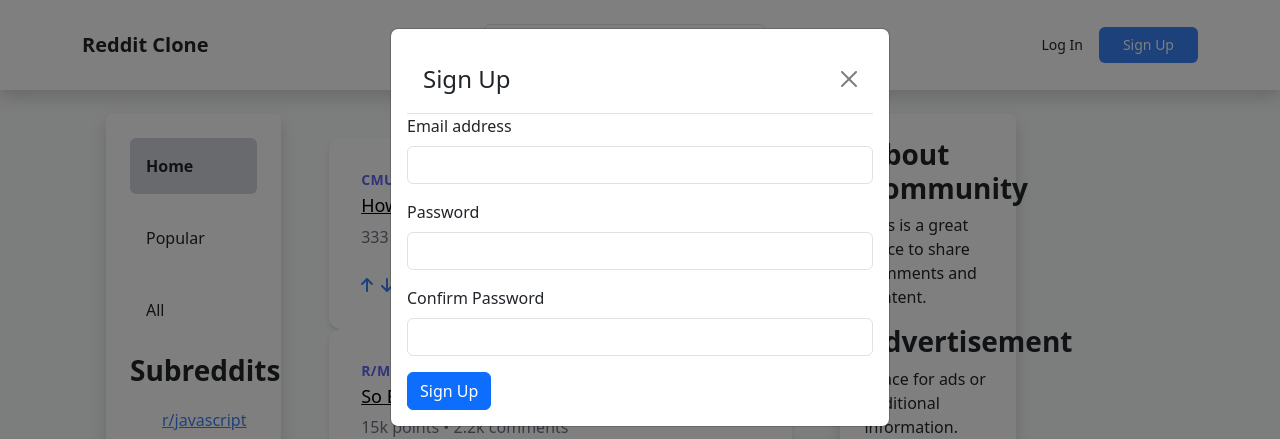
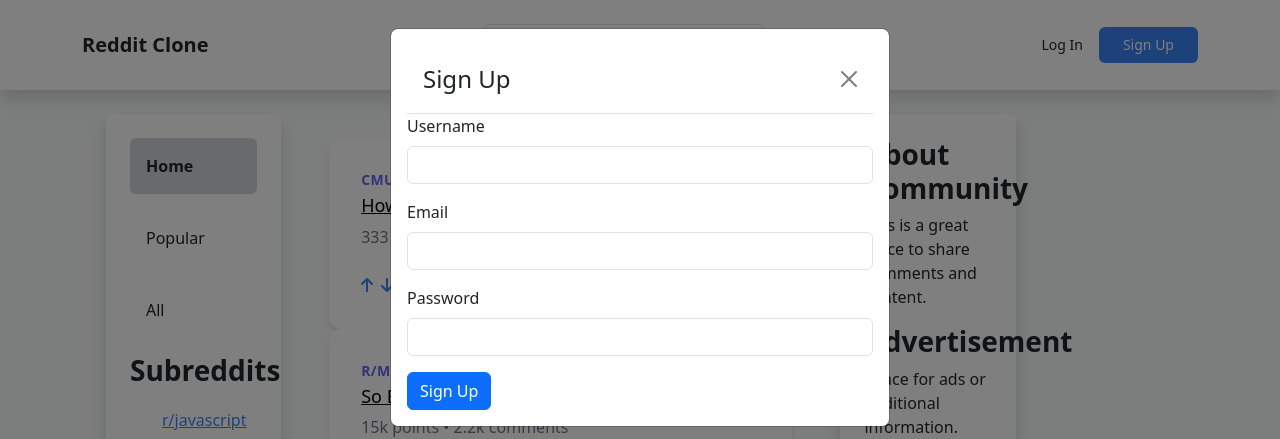
Before and after one commit to YuxiangFanJake/RedditClone_frontend, a React (Create React App) app in the folder reddit-clone-ui/: page / in a window 1280 px wide. Both pictures are taken after a click on the button "Sign Up". Shown: the top 439 px of the page. Built offline with nearby package versions, Linux system fonts and the light colour scheme.

Commit message:
integrate signup with the backend

```diff
--- a/reddit-clone-ui/src/SignUpForm.js
+++ b/reddit-clone-ui/src/SignUpForm.js
@@ -1,42 +1,78 @@
 import React, { useState } from 'react';
 import { Modal, Button, Form } from 'react-bootstrap';
 
-const SignUpForm = (props) => {
-  const [formData, setFormData] = useState({
+const SignUpForm = ({ onHide }) => {
+  const [signupData, setSignupData] = useState({
+    username: '',
     email: '',
     password: '',
-    confirmPassword: '',
   });
+  const [error, setError] = useState(""); // State to handle any signup errors
+  const [success, setSuccess] = useState(""); // State to handle success message
 
   const handleChange = (e) => {
     const { name, value } = e.target;
-    setFormData((prevState) => ({
+    setSignupData(prevState => ({
       ...prevState,
-      [name]: value,
+      [name]: value
     }));
   };
 
+  const apiBaseUrl = 'http://localhost:3000/api/v1';
   const handleSubmit = async (e) => {
     e.preventDefault();
-    // Implement form submission logic here
-    alert('Sign Up form submitted');
+    try {
+      const response = await fetch(`${apiBaseUrl}/signup`, {
+        method: 'POST',
+        headers: {
+          'Content-Type': 'application/json',
+        },
+        body: JSON.stringify(signupData),
+      });
+
+      const data = await response.json();
+      if (response.ok) {
+        console.log('Signup successful:', data);
+        setSuccess("Signup successful! You can now log in."); // Set success message
+        setTimeout(() => setSuccess(""), 5000);  // Clear success message after 5 seconds
+      } else {
+        setError(data.message || "Unable to sign up"); // Handle backend errors
+        console.log(data.message)
+        setTimeout(() => setError(""), 5000);  // Clear success message after 5 seconds
+      }
+    } catch (error) {
+      setError(error.message);
+      console.error('Signup failed:', error);
+      setTimeout(() => setError(""), 5000);  // Clear success message after 5 seconds
+    }
   };
 
   return (
     <Modal.Body>
-      <Modal.Header closeButton onHide={props.onHide}>
+      <Modal.Header closeButton onHide={onHide}>
         <Modal.Title>Sign Up</Modal.Title>
       </Modal.Header>
       <Form onSubmit={handleSubmit}>
-        {/* Form fields */}
+        {error && <div className="alert alert-danger">{error}</div>}
+        {success && <div className="alert alert-success">{success}</div>}
         <Form.Group className="mb-3">
-          <Form.Label>Email address</Form.Label>
+          <Form.Label>Username</Form.Label>
+          <Form.Control
+            type="text"
+            name="username"
+            required
+            onChange={handleChange}
+            value={signupData.username}
+          />
+        </Form.Group>
+        <Form.Group className="mb-3">
+          <Form.Label>Email</Form.Label>
           <Form.Control
             type="email"
             name="email"
             required
             onChange={handleChange}
-            value={formData.email}
+            value={signupData.email}
           />
         </Form.Group>
         <Form.Group className="mb-3">
@@ -46,17 +82,7 @@ const SignUpForm = (props) => {
             name="password"
             required
             onChange={handleChange}
-            value={formData.password}
-          />
-        </Form.Group>
-        <Form.Group className="mb-3">
-          <Form.Label>Confirm Password</Form.Label>
-          <Form.Control
-            type="password"
-            name="confirmPassword"
-            required
-            onChange={handleChange}
-            value={formData.confirmPassword}
+            value={signupData.password}
           />
         </Form.Group>
         <Button variant="primary" type="submit">
```
